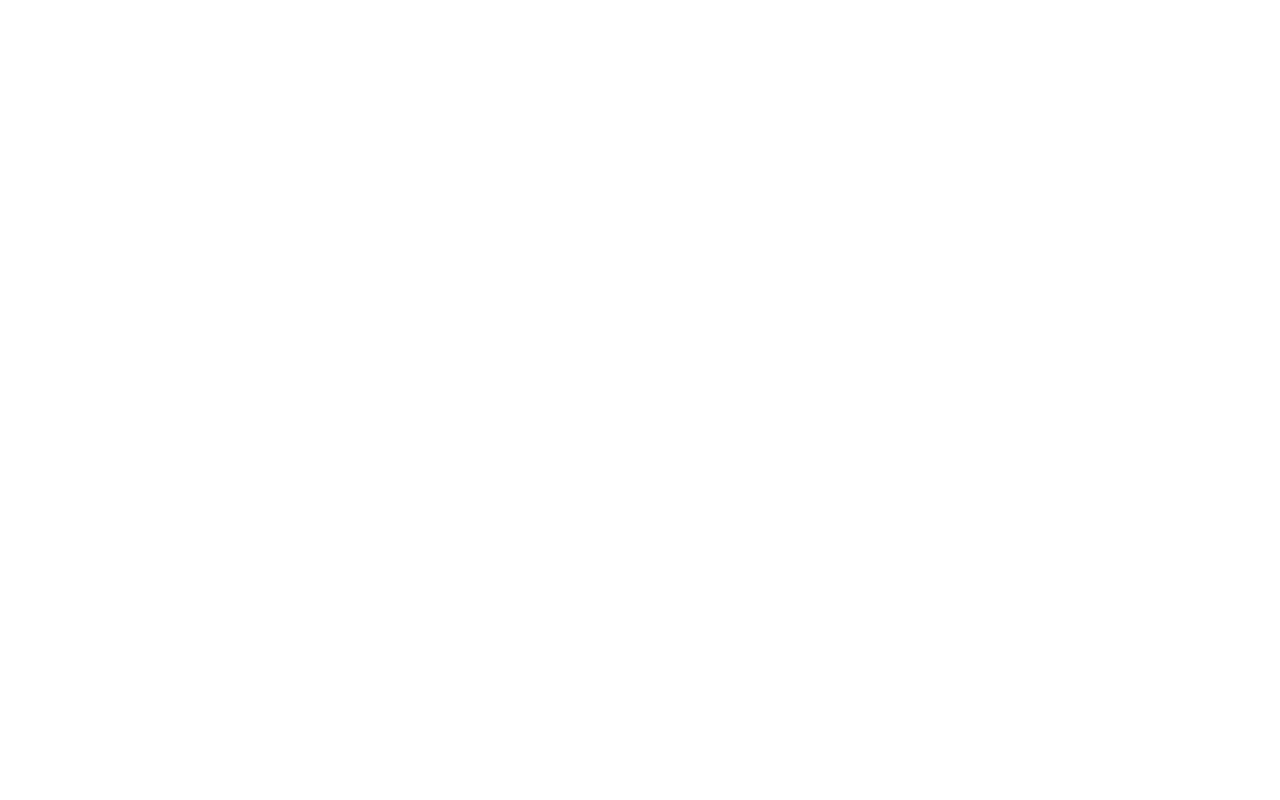
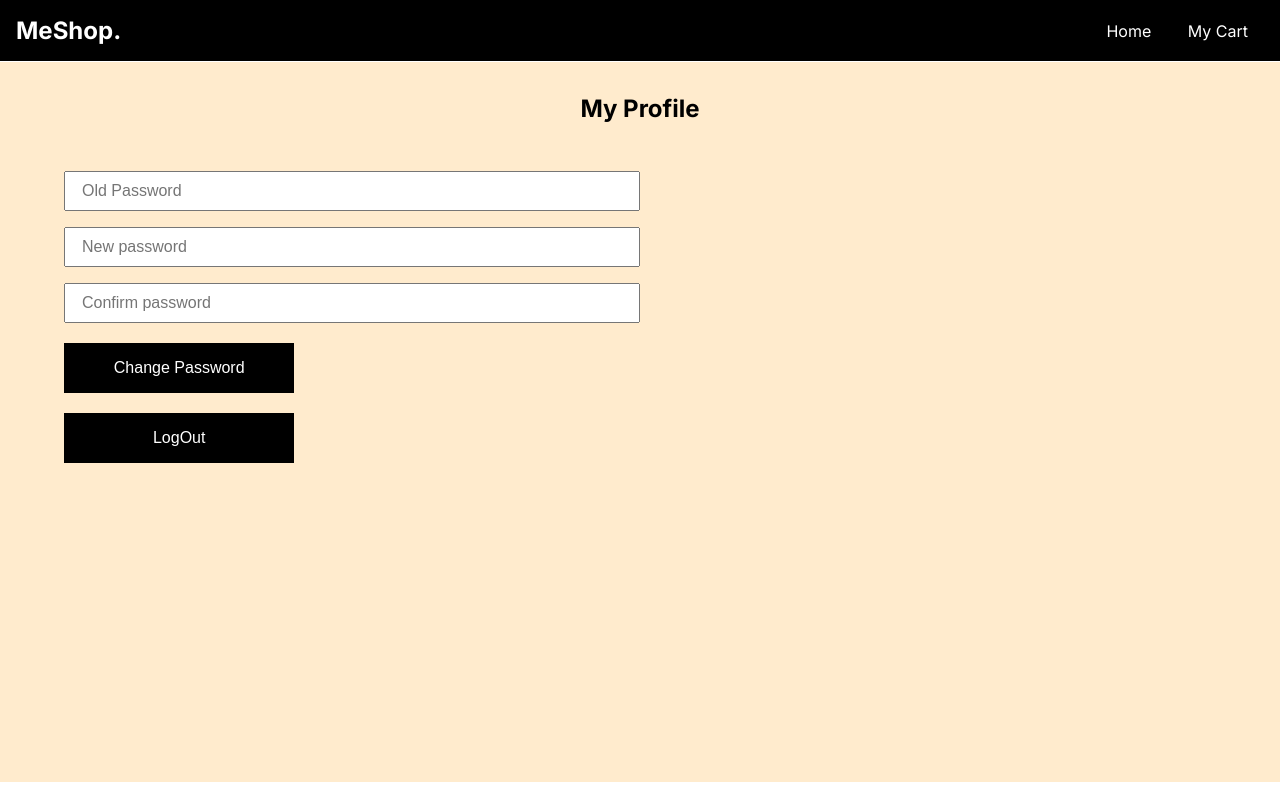
Before and after one commit to amitjait/eCommers-web, a plain HTML site: page profile/index.html in a window 1280 px wide. Drawn offline with Linux system fonts and the light colour scheme.

Commit message:
Profile Page

```diff
--- a/profile/index.html
+++ b/profile/index.html
@@ -1,8 +1,5 @@
 <!DOCTYPE html>
-<!--[if lt IE 7]>      <html class="no-js lt-ie9 lt-ie8 lt-ie7"> <![endif]-->
-<!--[if IE 7]>         <html class="no-js lt-ie9 lt-ie8"> <![endif]-->
-<!--[if IE 8]>         <html class="no-js lt-ie9"> <![endif]-->
-<!--[if gt IE 8]>      <html class="no-js"> <!--<![endif]-->
+
 <html>
   <head>
     <meta charset="utf-8" />
@@ -10,16 +7,39 @@
     <title>Profile</title>
     <meta name="description" content="" />
     <meta name="viewport" content="width=device-width, initial-scale=1" />
-    <link rel="stylesheet" href="" />
+    <link rel="stylesheet" href="styles.css" />
   </head>
   <body>
-    <!--[if lt IE 7]>
-      <p class="browsehappy">
-        You are using an <strong>outdated</strong> browser. Please
-        <a href="#">upgrade your browser</a> to improve your experience.
-      </p>
-    <![endif]-->
+    <nav>
+      <div class="brand">
+        <a href="/">MeShop.</a>
+      </div>
+      <div class="nav-items">
+        <a href="/">Home</a>
+        <a href="/cart">My Cart</a>
+      </div>
+    </nav>
 
-    <script src="" async defer></script>
+
+
+    <main>
+      <h2>My Profile</h2>
+      <div class="detail">
+        <ul>
+          <li id="name"></li>
+          <li id="email"></li>
+        </ul>
+      </div>
+      <div class="cPass">
+        <p id="message"></p>
+        <input type="password" placeholder="Old Password" id="pass"><br>
+        <input type="password" placeholder="New password" id="new-pass"><br>
+        <input type="password" placeholder="Confirm password" id="confirm-pass"><br><br>
+        <button id="changePass" onclick="changePass()">Change Password</button><br><br>
+        <button id="logOut" onclick="logOut()">LogOut</button><br><br>
+      </div>
+    </main>
+
+    <script src="script.js" async defer></script>
   </body>
 </html>
--- a/profile/script.js
+++ b/profile/script.js
@@ -1 +1,102 @@
 // Write your script here
+
+function changePass(){
+    let allData = JSON.parse(localStorage.getItem('data'));
+
+
+}
+
+
+function profile(){
+
+
+    let name = document.getElementById('name');
+    let email = document.getElementById('email');
+    // let token = document.getElementById('token');
+
+    if(name == null || email == null) return;
+
+    let userData = JSON.parse(localStorage.getItem('user'));
+
+    // console.log(data);
+
+    // let teacher = JSON.parse(data);
+
+    name.innerHTML = `Name : ${userData.fName} ${userData.sName}`;
+    email.innerHTML = `Email ID : ${userData.email}`;
+    // token.innerHTML = `Your Token : ${teacher.token}`;
+
+
+}
+
+function logOut(){
+    localStorage.setItem("isLogin", false);
+    console.log(localStorage.getItem("isLogin"));
+
+    window.location.href = window.location.origin +"/login";
+}
+
+
+function changePass(){
+    let userData = JSON.parse(localStorage.getItem('user'));
+    let allData = JSON.parse(localStorage.getItem('data'));
+
+    let email = userData.email;
+
+    let message = document.getElementById('message');
+
+    let oldPass = document.getElementById('pass').value;
+    let newPass = document.getElementById('new-pass').value;
+    let cPass = document.getElementById('confirm-pass').value;
+
+    if(newPass != cPass){
+        alert('New password and Change password is not matching!')
+    }
+
+
+    for(let i=0; i<allData.length; i++){
+
+        let e = allData[i].email;
+        console.log(allData[i].email, e);
+        if(email == e){
+
+            if(oldPass != allData[i].pass){
+                message.innerHTML = "Old Password is incorrect!";
+                message.style.color = "red";
+                return;
+            }
+
+            if(!ValidPassword(newPass)){
+                message.innerHTML = "Password should contains at least 1 Capital, 1 small, 1 special character and 1 number!";
+                message.style.color = "red";
+                return;
+            }
+
+            allData[i].pass = newPass;
+        }
+    }
+
+    localStorage.setItem('data', JSON.stringify(allData));
+    message.innerHTML = "Password succesfully changed";
+    message.style.color = "green";
+
+}
+
+
+function ValidPassword(Password){
+    var capital = /[A-Z]/;
+    var small = /[a-z]/;
+    let number = /[0-9]/;
+    let special = /[^a-zA-Z0-9]/;
+
+    if(capital.test(Password) && small.test(Password) && number.test(Password) && special.test(Password)){
+        return true;
+    }else{
+        return false;
+    }
+
+
+}
+
+
+profile();
--- a/profile/styles.css
+++ b/profile/styles.css
@@ -1 +1,130 @@
-/* Write your styles here */
+@import url("https://fonts.googleapis.com/css2?family=Inter:wght@100;200;300;400;500;600;700;800;900&display=swap");
+
+* {
+  padding: 0;
+  margin: 0;
+  box-sizing: border-box;
+}
+
+body {
+  font-family: "Inter", sans-serif;
+  overflow-x: hidden;
+}
+
+a {
+  color: white;
+  text-decoration: none;
+}
+
+ul {
+  list-style: none;
+}
+
+input[type="range"] {
+  width: 100%;
+  height: 2px;
+  margin: 1rem auto;
+}
+
+datalist {
+  display: flex;
+  justify-content: space-between;
+  color: white;
+  width: 100%;
+}
+
+nav {
+  display: flex;
+  justify-content: space-between;
+  align-items: center;
+  color: white;
+  width: 100%;
+  z-index: 100;
+  top: 0;
+
+  background-color: black;
+  border-bottom: 1px solid white;
+  padding: 1rem;
+  font-size: 1rem;
+}
+
+nav .brand {
+  font-size: 1.5rem;
+  font-weight: bold;
+}
+
+nav .nav-items a {
+  margin: 0 1rem;
+}/* Write your styles here */
+
+
+main {
+    /* margin-top: 4%; */
+    /* display: flex; */
+    width: 100%;
+    height: 90vh;
+
+    background-color: blanchedalmond;
+    padding-top: 2rem;
+}
+
+h2{
+    display: flex;
+    width: fit-content;
+    justify-content: center;
+    color: black;
+    margin:0px auto;
+
+}
+
+.detail{
+    margin: 0px auto;
+    font-size:larger;
+    width: 90%;
+    /* background-color: aqua; */
+    /* border: 1px solid black; */
+    margin-top: 2rem;
+}
+
+li{
+    margin-top: 1rem;
+}
+
+.cPass{
+    margin: 0px auto;
+    width: 90%;
+    /* background-color: bisque; */
+}
+
+input {
+    padding: 0rem;
+    height: 40px;
+    width: 50%;
+    position: relative;
+    font-size: 1rem;
+
+    margin-top: 1rem;
+    padding-left: 1rem;
+  }
+
+  #changePass {
+    width: 20%;
+    border-radius: none;
+    border: none;
+    padding: 1rem;
+    font-size: 1rem;
+    color: white;
+    background-color: black;
+    cursor: pointer;
+  }
+
+  #logOut{
+    width: 20%;
+    border-radius: none;
+    border: none;
+    padding: 1rem;
+    font-size: 1rem;
+    color: white;
+    background-color: black;
+    cursor: pointer;
+  }
```
Also changed, not shown: shop/index.html (+1 -2 lines), signUp/script.js (+14 -0 lines).
